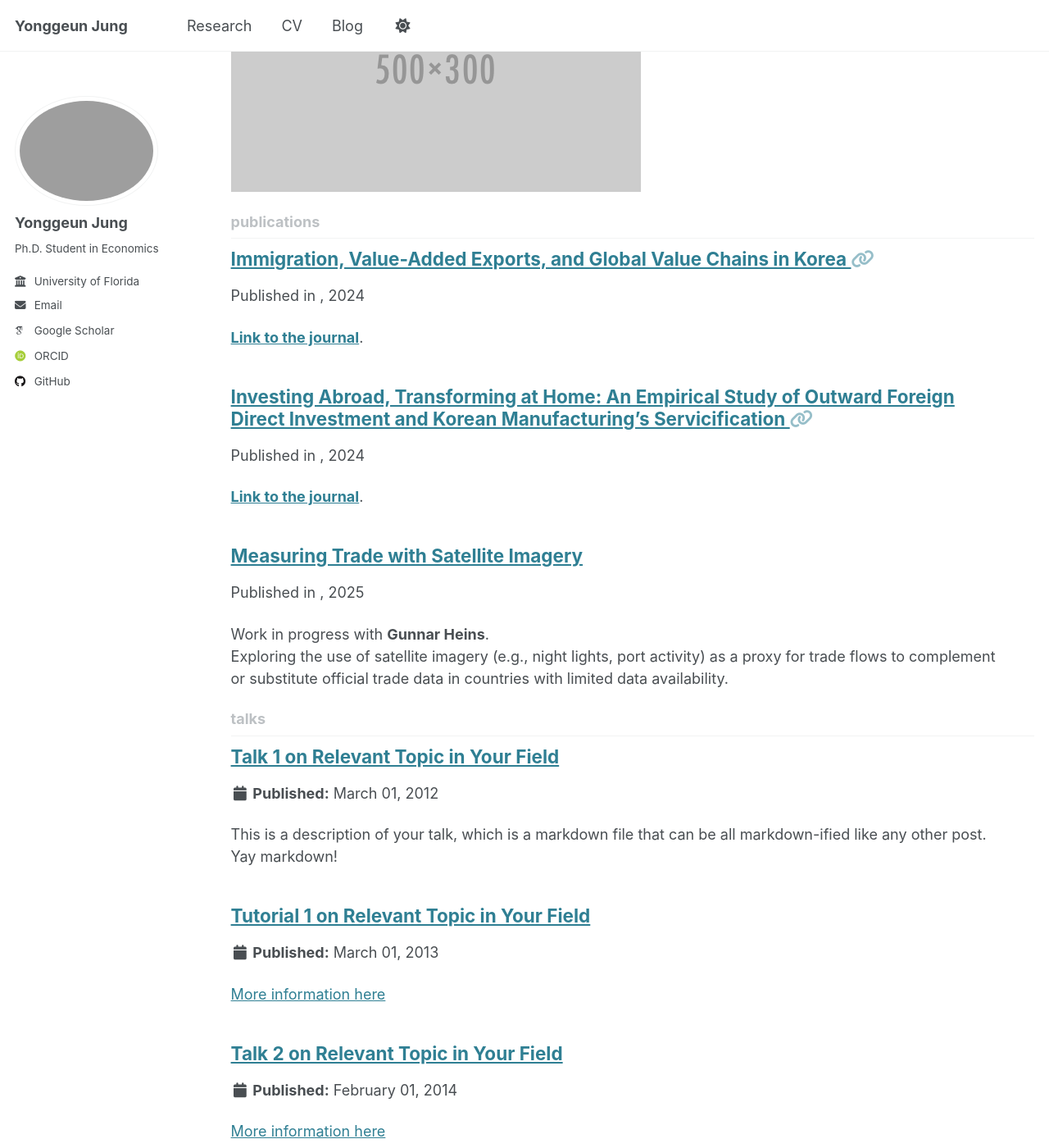
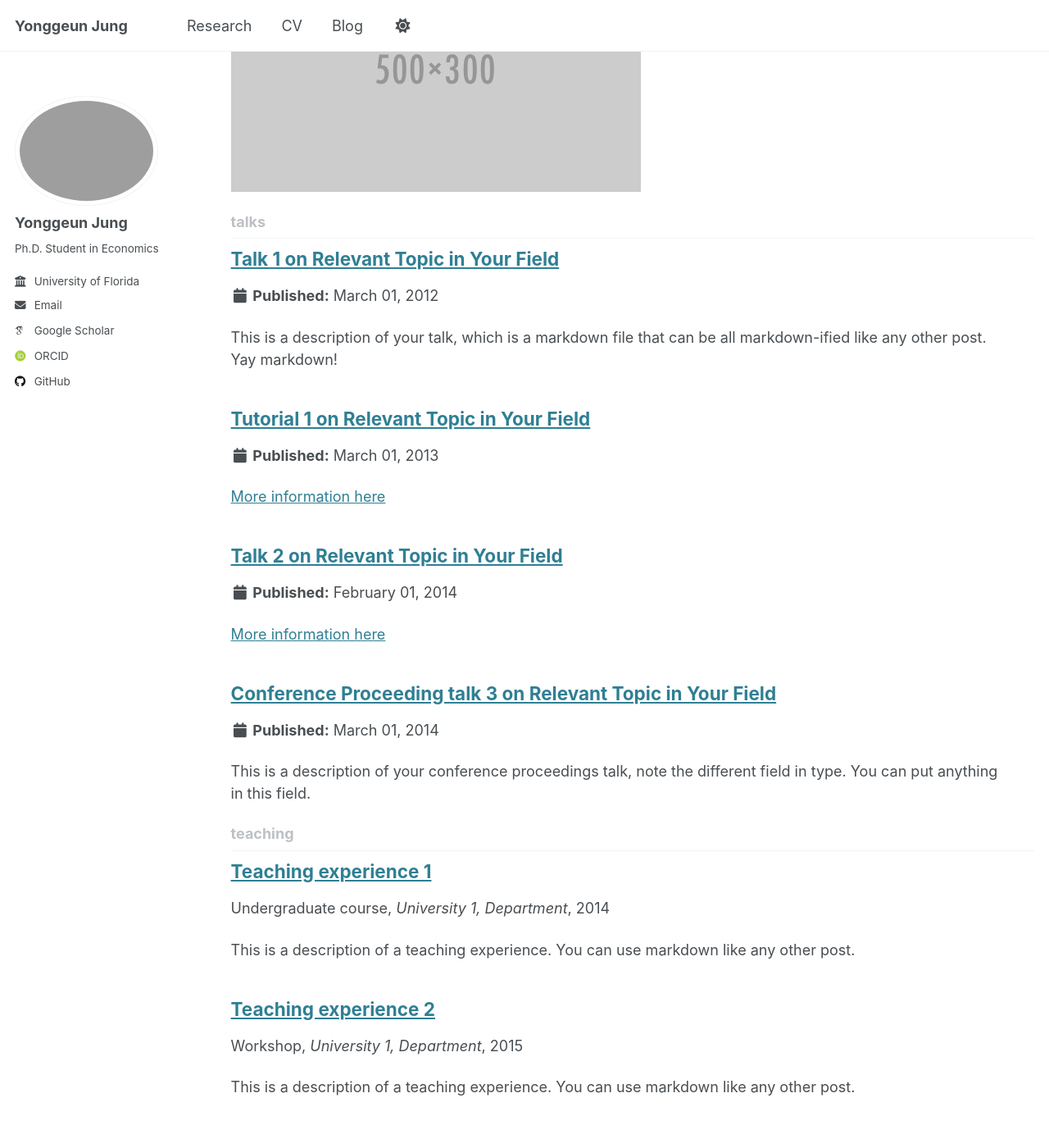
Before and after one commit to Yonggeun-Jung/yonggeun-jung.github.io, a Jekyll site: the page built from _pages/collection-archive.html, in a window 1280 px wide and 1400 px high, scrolled down 851 px. Shown: the whole window at 82% size. Built offline with Jekyll 4.4.1, drawn with Linux system fonts in a browser that asks for light colours; some web fonts are replaced.

Commit message:
Mar.20.2025 updated research

```diff
--- a/_config.yml
+++ b/_config.yml
@@ -45,7 +45,7 @@ author:
   bitbucket        : # Username - Update with your username on the site
   codepen          : # Username
   dribbble         : # Username
-  github           : "https://github.com/Yonggeun-Jung"
+  github           : "Yonggeun-Jung"
   kaggle           : # Username
   stackoverflow    : # User number or user number and name (i.e., use "1" or "1/jeff-atwood")
 
@@ -214,9 +214,9 @@ collections:
   teaching:
     output: true
     permalink: /:collection/:path/
-  publications:
-    output: true
-    permalink: /:collection/:path/
+  #publications:
+  #  output: true
+  #  permalink: /:collection/:path/
   portfolio:
     output: true
     permalink: /:collection/:path/
--- a/_publications/2024-06-01-immigration-valueadded-gvc.md
+++ /dev/null
@@ -1,21 +0,0 @@
----
-title: "Immigration, Value-Added Exports, and Global Value Chains in Korea"
-collection: publications
-permalink: /publications/immigration-valueadded-gvc
-date: 2024-06-01
-category: refereed
-
-authors:
-  - "Yonggeun Jung"
-journal: "Bank of Korea Economic Analysis"
-volume: "30"
-number: "2"
-pages: "79-114"
-year: "2024"
-publisher: "Bank of Korea"
-link: "https://www.bok.or.kr/imerEng/bbs/E0002726/view.do?nttId=10085494&searchCnd=1&searchKwd=&depth2=600346&depth=600346&pageUnit=10&pageIndex=1&programType=rsrchrDataEng&menuNo=600346&oldMenuNo=600346"
-abstract: >
-  This paper investigates the impact of immigration on Korea’s value-added exports and participation in Global Value Chains (GVCs) using a country-level panel dataset. To address the endogeneity between immigration and trade, this study employs a fixed effects two-stage model and uses visa policy as an instrumental variable. The results reveal that immigration significantly enhances Korea’s domestic value-added exports and GVC involvement, highlighting the crucial role of immigrants in the nation's trade dynamics. The impact of immigration on value-added exports varies with the economic status of immigrants' home countries, with significant effects observed primarily in low-income countries. This effect is mainly driven by the increase in Korea's domestic value-added embedded in exports from these low-income countries, demonstrating a forward linkage. Additionally, the study finds that the coefficientfor the industry sector is larger, providing insights into sector-specific dynamics.
----
-
-[**Link to the journal**](https://www.bok.or.kr/imerEng/bbs/E0002726/view.do?nttId=10085494).
--- a/_publications/2024-06-01-investing-abroad.md
+++ /dev/null
@@ -1,24 +0,0 @@
----
-title: "Investing Abroad, Transforming at Home: An Empirical Study of Outward Foreign Direct Investment and Korean Manufacturing's Servicification"
-collection: publications
-permalink: /publications/investing-abroad-transforming
-date: 2024-06-01
-category: refereed
-
-# Optional extra fields you can use in your layouts/templates:
-# (예: 저자, 저널, 권호, 페이지, DOI, 링크 등)
-authors:
-  - "Jung Hur"
-  - "Yonggeun Jung"
-journal: "East Asian Economic Review"
-volume: "28"
-number: "2"
-pages: "143-174"
-year: "2024"
-publisher: "KIEP"
-link: "https://www.eaerweb.org/selectArticleInfo.do?article_a_no=JE0001_2024_v28n2_143&ano=JE0001_2024_v28n2_143"
-abstract: >
-  This paper empirically examines the relationship between outward foreign direct investment (OFDI) of Korean manufacturing firms and the servicification of domestic employment using a firm-level panel data. In this study, considering the issue of low productivity in the Korean service sector, we categorize service employment into core and non-core services and investigate their relationship with OFDI using the firm-fixed effects model. The empirical results show that the share of core service employment exhibits a positive correlation with the extensive OFDI. On the other hand, the share of non-core service employment, which is expected to generate relatively low value-added, does not show a significant relationship with the extensive OFDI. When we divide the samples based on host countries and the type of subsidiaries, the impact on servicification varies depending on the technological capabilities of host countries and their participation in global value chains. Our study suggests that Korean manufacturing firm's internationalization strategies may facilitate a transition from labor-intensive employment, like the cases in advanced countries, to technology-intensive employment through OFDI and other means.
----
-
-[**Link to the journal**](https://www.eaerweb.org/selectArticleInfo.do?article_a_no=JE0001_2024_v28n2_143&ano=JE0001_2024_v28n2_143).
--- a/_publications/2025-01-01-measuring-trade-satellite-imagery.md
+++ /dev/null
@@ -1,19 +0,0 @@
----
-title: "Measuring Trade with Satellite Imagery"
-collection: publications
-permalink: /publications/measuring-trade-satellite-imagery
-date: 2025-01-01
-category: wip
-
-authors:
-  - "Yonggeun Jung"
-  - "Gunnar Heins"
-abstract: >
-  We leverage satellite imagery data to develop novel measures of trade activity,
-  exploring how advanced image analysis techniques can augment traditional trade statistics.
----
-
-
-Work in progress with **Gunnar Heins**.
-Exploring the use of satellite imagery (e.g., night lights, port activity) as a proxy for trade flows
-to complement or substitute official trade data in countries with limited data availability.
```
